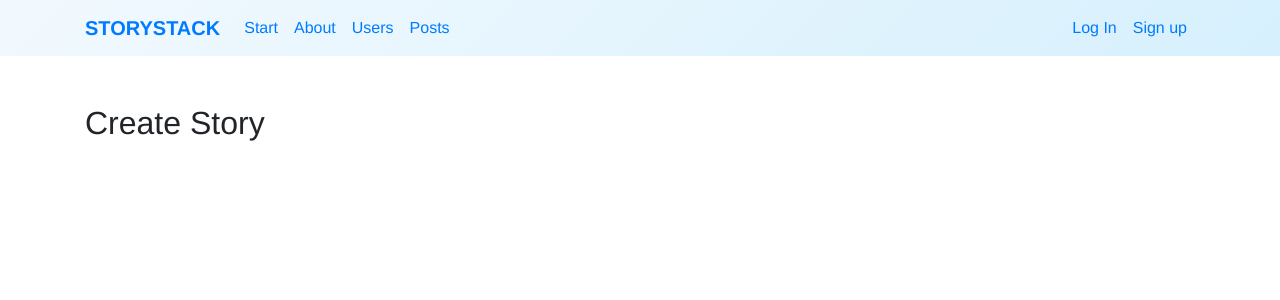
After one commit to trexr/story-stack, a Django app: template apps/posts/templates/posts/post_create.html in a window 1280 px wide. The commit adds this page. Shown: the top 300 px of the page. Run offline with Django 3.2, Linux system fonts and the light colour scheme; the template is opened without the code that fills it, so the values that code supplies are empty; some libraries are stand-ins or nearby versions.

Commit message:
Add posts/create/

```diff
--- a/apps/accounts/templates/accounts/form_snippet.html
+++ b/apps/accounts/templates/accounts/form_snippet.html
@@ -8,7 +8,11 @@
                 <form class="form-signin" method="POST">
                     {% csrf_token %}
                     {% bootstrap_form form %}
-                    <button class="btn btn-lg btn-primary btn-block text-uppercase" type="submit">{{ form_title }}</button>
+                    {% if request.GET.next %}
+                    <input type="hidden" name='next' value="{{request.GET.next}}">
+                    {% endif %}
+                    <button class="btn btn-lg btn-primary btn-block text-uppercase"
+                        type="submit">{{ form_title }}</button>
                 </form>
             </div>
         </div>
--- /dev/null
+++ b/apps/posts/templates/posts/post_create.html
@@ -0,0 +1,19 @@
+{% extends 'base.html' %}
+{% block title %} Post {% endblock title %}
+{% block content %}
+{% load static %}
+<div class="text-center my-4">
+
+</div>
+<div class="row align-items-center">
+
+  <div class="col-sm-12 col-md-4 my-3 ">
+    <div class="post__story">
+      <h2>Create Story</h2>
+
+    </div>
+
+
+  </div>
+</div>
+{% endblock %}
--- a/apps/posts/urls.py
+++ b/apps/posts/urls.py
@@ -5,5 +5,6 @@ app_name = 'posts'
 
 urlpatterns = [
     path('', views.view_all_posts, name="list"),
+    re_path(r'^create/$', views.post_create, name="create"),
     re_path(r'^(?P<slug>[\w-]+)/$', views.post_detail)
 ]
```
Also changed, not shown: apps/posts/views.py (+7 -0 lines).
